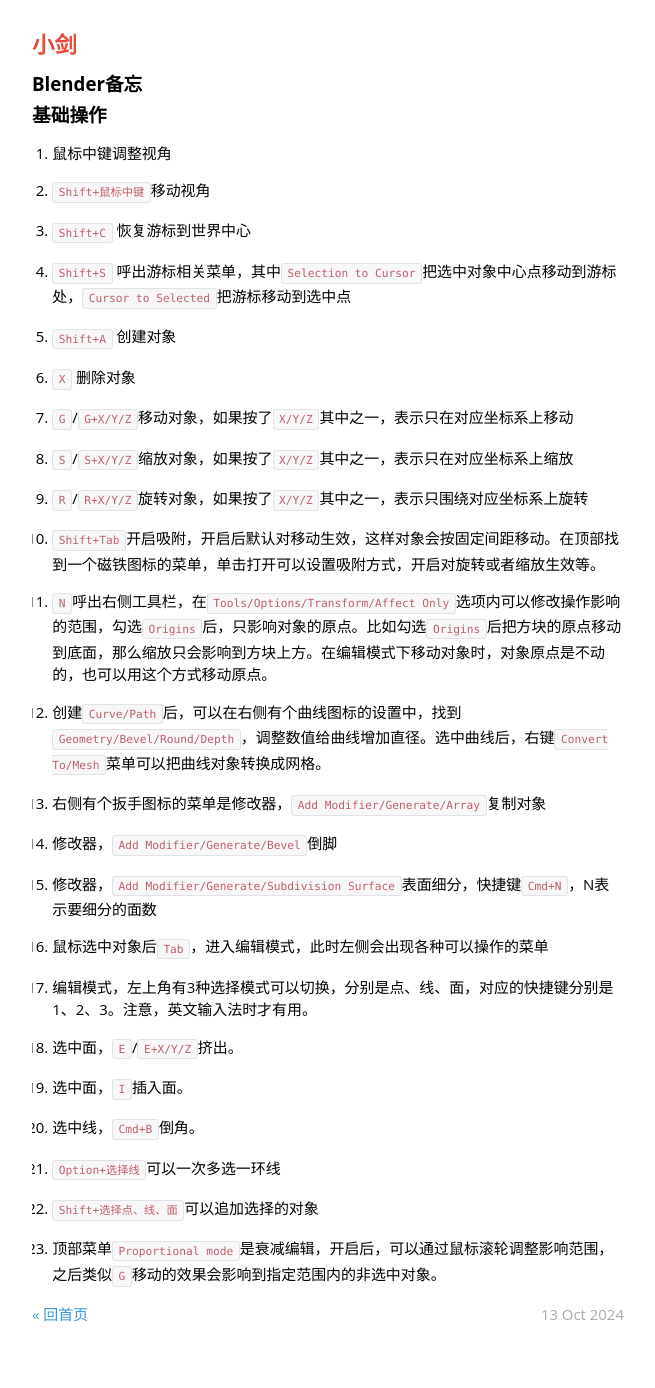
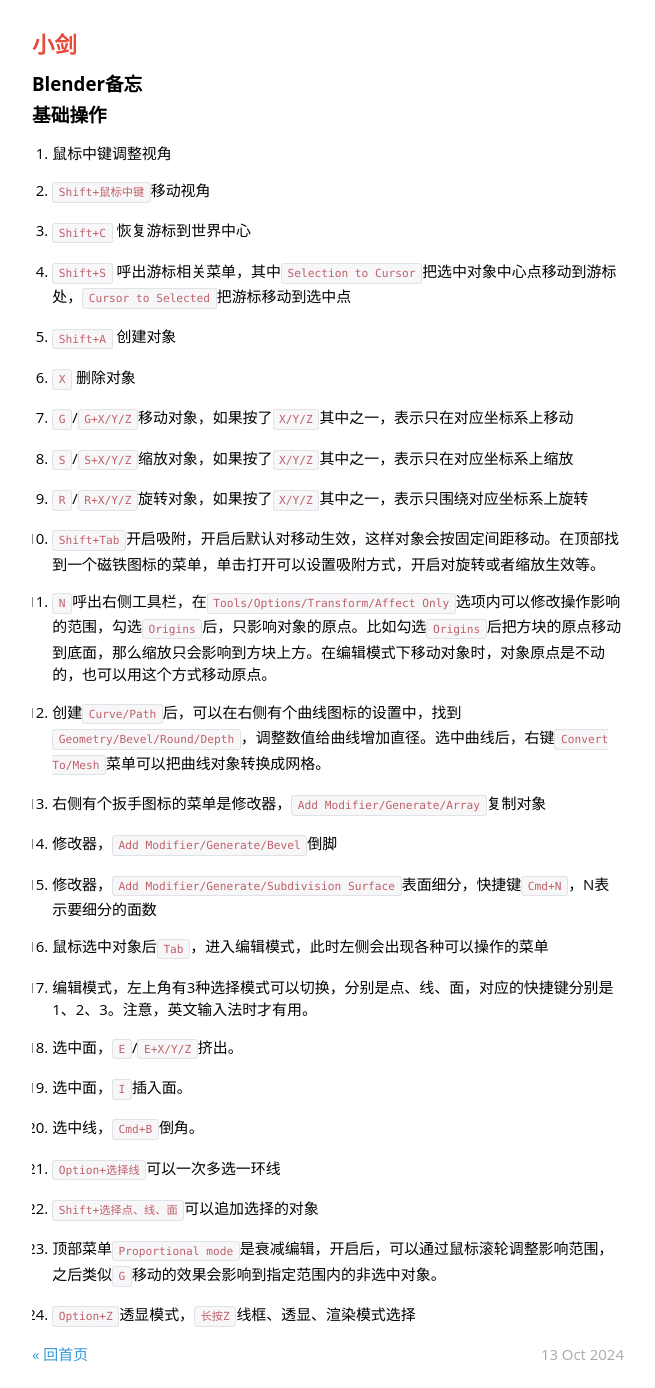
Before and after one commit to hiwjd/hiwjd.github.io, a Jekyll site: the page built from _posts/2024-10-13-blender-memo.markdown, in a window 1280 px wide. Shown: the whole page, without its empty margins (312-967 px from the left). Built offline with Jekyll 4.4.1, drawn with Linux system fonts in a browser that asks for light colours; nearby versions of some CDN libraries; some web fonts are replaced; comment, search, counter and statistics services are not loaded; before the commit the page ends 1348 px from its top, so only the background shows below that.

Commit message:
Update 2024-10-13-blender-memo.markdown

```diff
--- a/_posts/2024-10-13-blender-memo.markdown
+++ b/_posts/2024-10-13-blender-memo.markdown
@@ -52,3 +52,5 @@ categories: post
 22. `Shift+选择点、线、面`可以追加选择的对象
 
 23. 顶部菜单`Proportional mode`是衰减编辑，开启后，可以通过鼠标滚轮调整影响范围，之后类似`G`移动的效果会影响到指定范围内的非选中对象。
+
+24. `Option+Z`透显模式，`长按Z`线框、透显、渲染模式选择
```
